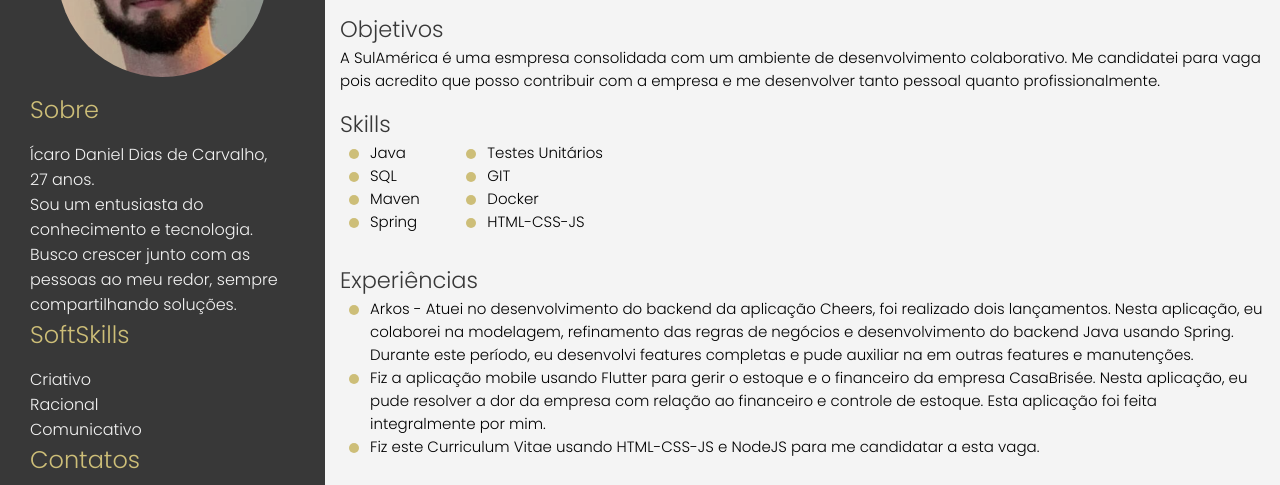
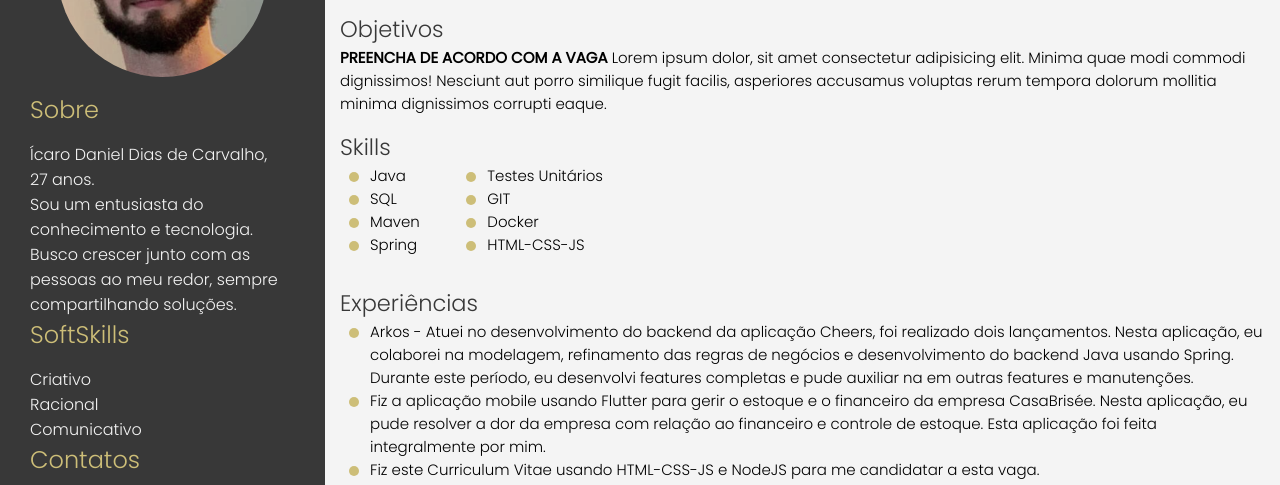
Before and after one commit to icarodias/curriculum-vitae-nodeJs, a website: page src/public/version1/index.html in a window 1280 px wide. Shown: the part 148-633 px from the top of the page. Drawn offline with Linux system fonts and the light colour scheme.

Commit message:
fix objectives

```diff
--- a/src/public/version1/index.html
+++ b/src/public/version1/index.html
@@ -88,7 +88,8 @@
             <section class="objectives">
                 <h2>Objetivos</h2>
                 <p>
-                    A SulAmérica é uma esmpresa consolidada com um ambiente de desenvolvimento colaborativo. Me candidatei para vaga pois acredito que posso contribuir com a empresa e me desenvolver tanto pessoal quanto profissionalmente.
+                    <strong>PREENCHA DE ACORDO COM A VAGA</strong> Lorem ipsum dolor, sit amet consectetur adipisicing elit. Minima quae modi commodi dignissimos! Nesciunt aut porro similique fugit facilis, asperiores accusamus voluptas rerum tempora dolorum mollitia minima dignissimos corrupti eaque.
+                    <!-- A SulAmérica é uma esmpresa consolidada com um ambiente de desenvolvimento colaborativo. Me candidatei para vaga pois acredito que posso contribuir com a empresa e me desenvolver tanto pessoal quanto profissionalmente. -->
                 </p>
             </section>
             <section class="skills">
```
